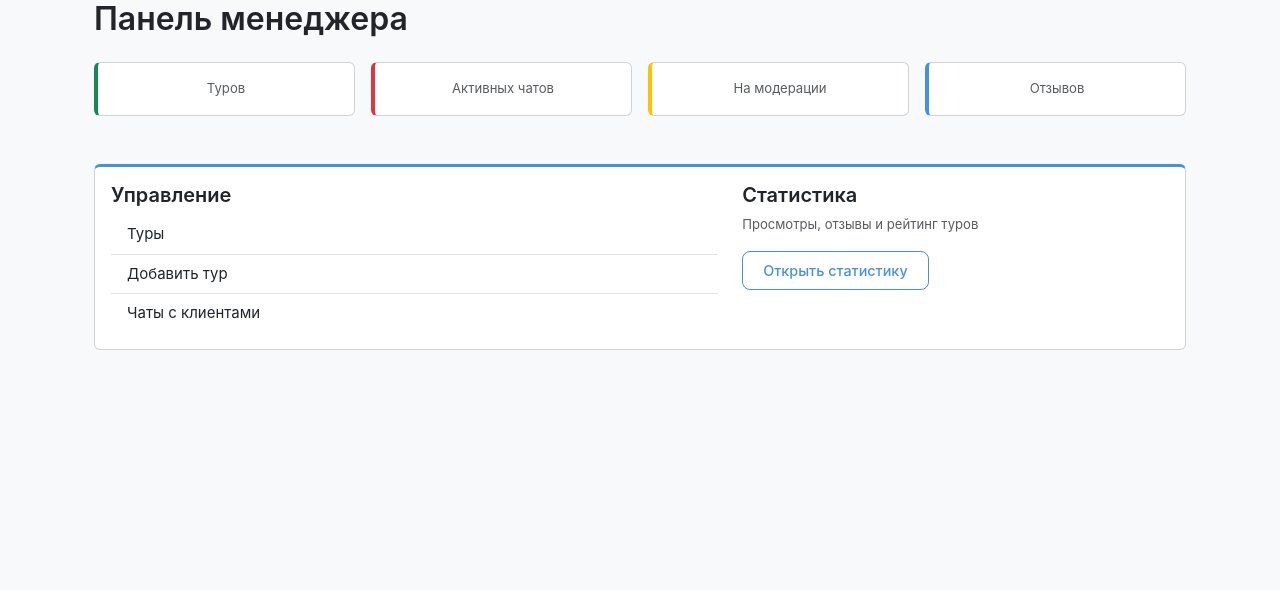
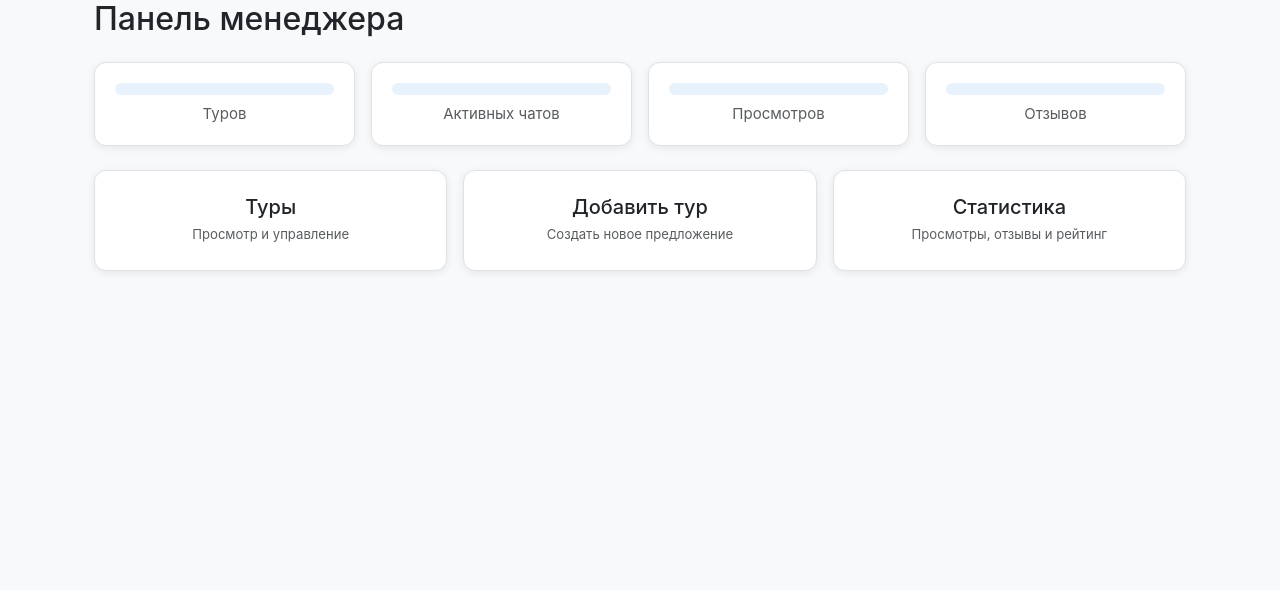
Before and after one commit to Nikita-Pugach/TravelGuide, an ASP.NET Core app: template TravelGuide/Views/Manager/Index.cshtml in a window 1280 px wide. Shown: the part 81-671 px from the top of the page. Run offline with ASP.NET Core 8, Linux system fonts and the light colour scheme; the template is opened without the code that fills it, so the values that code supplies are empty; style sheets or scripts are compiled from the project's sources; some libraries are stand-ins or nearby versions.

Commit message:
fix: improve manager panel and add CreateTour view
- Create Manager/CreateTour.cshtml (was missing)
- Replace 'На модерации' with 'Просмотров' (total views)
- Remove redundant 'Управление' block
- Add quick action cards (Туры, Добавить тур, Статистика)

```diff
--- a/TravelGuide/Controllers/ManagerController.cs
+++ b/TravelGuide/Controllers/ManagerController.cs
@@ -50,7 +50,7 @@ namespace TravelGuide.Controllers
 
             ViewBag.ToursCount = tours.Count();
             ViewBag.ActiveChatsCount = chats.Count(c => c.Status == ChatStatus.Active);
-            ViewBag.PendingReviewsCount = reviews.Count(r => r.Status == ReviewStatus.Pending);
+            ViewBag.TotalViewsCount = tours.Sum(t => t.ViewCount);
             ViewBag.TotalReviewsCount = reviews.Count(r => r.Status == ReviewStatus.Approved);
 
             // Популярные туры (по отзывам)
--- a/TravelGuide/Views/Manager/Index.cshtml
+++ b/TravelGuide/Views/Manager/Index.cshtml
@@ -3,79 +3,86 @@
 }
 
 <div class="container">
-    <h2 class="mb-4" style="font-weight: 600;">Панель менеджера</h2>
+    <h2 class="mb-4">Панель менеджера</h2>
 
     <!-- Статистика -->
-    <div class="row g-3 mb-5">
-        <div class="col">
+    <div class="row g-3 mb-4">
+        <div class="col-md-3">
             <a asp-action="Tours" class="text-decoration-none">
-                <div class="card h-100" style="border-left: 4px solid #198754;">
-                    <div class="card-body text-center py-3">
-                        <div style="font-weight: 700; color: #198754; font-size: 1.8rem;">@ViewBag.ToursCount</div>
-                        <div class="text-muted small">Туров</div>
+                <div class="card tour-card h-100">
+                    <div class="card-body text-center">
+                        <div class="price-tag mb-2" style="font-size: 1.5rem;">@ViewBag.ToursCount</div>
+                        <p class="text-muted mb-0">Туров</p>
                     </div>
                 </div>
             </a>
         </div>
 
-        <div class="col">
+        <div class="col-md-3">
             <a asp-action="Chats" class="text-decoration-none">
-                <div class="card h-100" style="border-left: 4px solid #dc3545;">
-                    <div class="card-body text-center py-3">
-                        <div style="font-weight: 700; color: #dc3545; font-size: 1.8rem;">@ViewBag.ActiveChatsCount</div>
-                        <div class="text-muted small">Активных чатов</div>
+                <div class="card tour-card h-100">
+                    <div class="card-body text-center">
+                        <div class="price-tag mb-2" style="font-size: 1.5rem;">@ViewBag.ActiveChatsCount</div>
+                        <p class="text-muted mb-0">Активных чатов</p>
                     </div>
                 </div>
             </a>
         </div>
 
-        <div class="col">
+        <div class="col-md-3">
             <a asp-action="Statistics" class="text-decoration-none">
-                <div class="card h-100" style="border-left: 4px solid #ffc107;">
-                    <div class="card-body text-center py-3">
-                        <div style="font-weight: 700; color: #ffc107; font-size: 1.8rem;">@ViewBag.PendingReviewsCount</div>
-                        <div class="text-muted small">На модерации</div>
+                <div class="card tour-card h-100">
+                    <div class="card-body text-center">
+                        <div class="price-tag mb-2" style="font-size: 1.5rem;">@ViewBag.TotalViewsCount</div>
+                        <p class="text-muted mb-0">Просмотров</p>
                     </div>
                 </div>
             </a>
         </div>
 
-        <div class="col">
+        <div class="col-md-3">
             <a asp-action="Statistics" class="text-decoration-none">
-                <div class="card h-100" style="border-left: 4px solid var(--primary);">
-                    <div class="card-body text-center py-3">
-                        <div style="font-weight: 700; color: var(--primary); font-size: 1.8rem;">@ViewBag.TotalReviewsCount</div>
-                        <div class="text-muted small">Отзывов</div>
+                <div class="card tour-card h-100">
+                    <div class="card-body text-center">
+                        <div class="price-tag mb-2" style="font-size: 1.5rem;">@ViewBag.TotalReviewsCount</div>
+                        <p class="text-muted mb-0">Отзывов</p>
                     </div>
                 </div>
             </a>
         </div>
     </div>
 
-    <!-- Разделы -->
-    <div class="card" style="border-top: 3px solid var(--primary);">
-        <div class="card-body">
-            <div class="row">
-                <div class="col-md-7">
-                    <h5 class="card-title" style="font-weight: 600;">Управление</h5>
-                    <div class="list-group list-group-flush">
-                        <a asp-action="Tours" class="list-group-item list-group-item-action">Туры</a>
-                        <a asp-action="CreateTour" class="list-group-item list-group-item-action">Добавить тур</a>
-                        <a asp-action="Chats" class="list-group-item list-group-item-action">
-                            Чаты с клиентами
-                            @if (ViewBag.ActiveChatsCount > 0)
-                            {
-                                <span class="badge bg-primary float-end">@ViewBag.ActiveChatsCount</span>
-                            }
-                        </a>
+    <!-- Быстрые ссылки -->
+    <div class="row g-3">
+        <div class="col-md-4">
+            <a asp-action="Tours" class="text-decoration-none">
+                <div class="card tour-card h-100">
+                    <div class="card-body text-center py-4">
+                        <h5 class="mb-1">Туры</h5>
+                        <small class="text-muted">Просмотр и управление</small>
                     </div>
                 </div>
-                <div class="col-md-5">
-                    <h5 class="card-title" style="font-weight: 600;">Статистика</h5>
-                    <p class="text-muted small">Просмотры, отзывы и рейтинг туров</p>
-                    <a asp-action="Statistics" class="btn btn-outline-primary">Открыть статистику</a>
+            </a>
+        </div>
+        <div class="col-md-4">
+            <a asp-action="CreateTour" class="text-decoration-none">
+                <div class="card tour-card h-100">
+                    <div class="card-body text-center py-4">
+                        <h5 class="mb-1">Добавить тур</h5>
+                        <small class="text-muted">Создать новое предложение</small>
+                    </div>
                 </div>
-            </div>
+            </a>
+        </div>
+        <div class="col-md-4">
+            <a asp-action="Statistics" class="text-decoration-none">
+                <div class="card tour-card h-100">
+                    <div class="card-body text-center py-4">
+                        <h5 class="mb-1">Статистика</h5>
+                        <small class="text-muted">Просмотры, отзывы и рейтинг</small>
+                    </div>
+                </div>
+            </a>
         </div>
     </div>
 </div>
```
Also changed, not shown: TravelGuide/Views/Manager/CreateTour.cshtml (added, +160 -0 lines).
